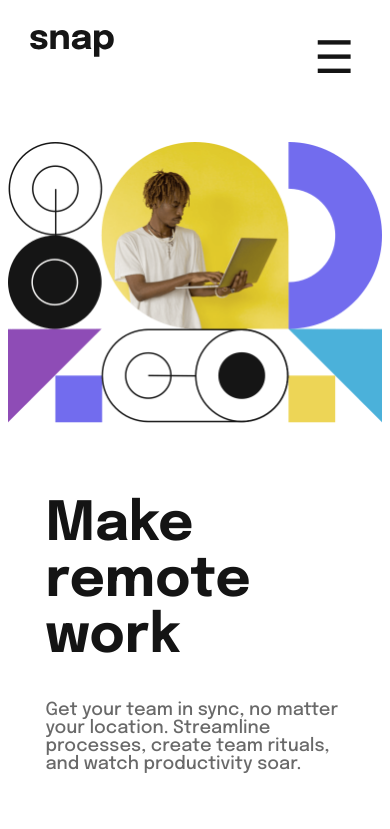
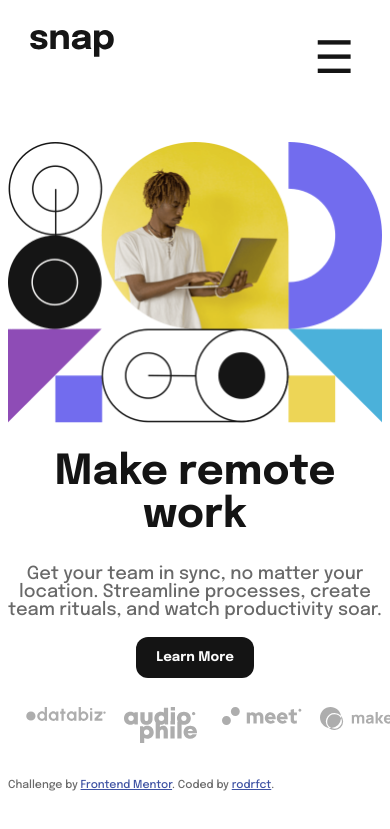
Before and after one commit to rodrfct/intro-section-with-dropdown-navigation, a Vue app: page / in a window 390 px wide. Shown: the top 829 px of the page. Built offline with nearby package versions, Linux system fonts and the light colour scheme.

Commit message:
Static mobile design finished

```diff
--- a/src/components/TheContent.vue
+++ b/src/components/TheContent.vue
@@ -75,18 +75,21 @@ onUnmounted(() => {
 
 .learn-more {
     font-family: inherit;
+    font-weight: 700;
     color: var(--almost-white);
 
     background-color: var(--almost-black);
     border: none;
-    border-radius: 10px;
+    border-radius: 12px;
 
-    padding: .9em 1.4em;
+    padding: 1em 1.5em;
     margin-top: 3em;
 }
 
 .clients {
-    padding: 0 10%;
+    display: grid;
+    grid-template-columns: repeat(4, 1fr);
+    column-gap: 1em;
 }
 .client {
     margin: 0 1em;
@@ -104,10 +107,24 @@ onUnmounted(() => {
 
     .content {
         grid-row: 2;
+        text-align: center;
+        padding: 0;
+    }
+
+    .content h1 {
+        font-size: 2.3em;
+    }
+
+    .learn-more {
+        margin: 0 0 2.2em 0;
     }
 
     .clients {
         grid-row: 3;
     }
+
+    .client {
+        max-width: 100%;
+    }
 }
 </style>
```
